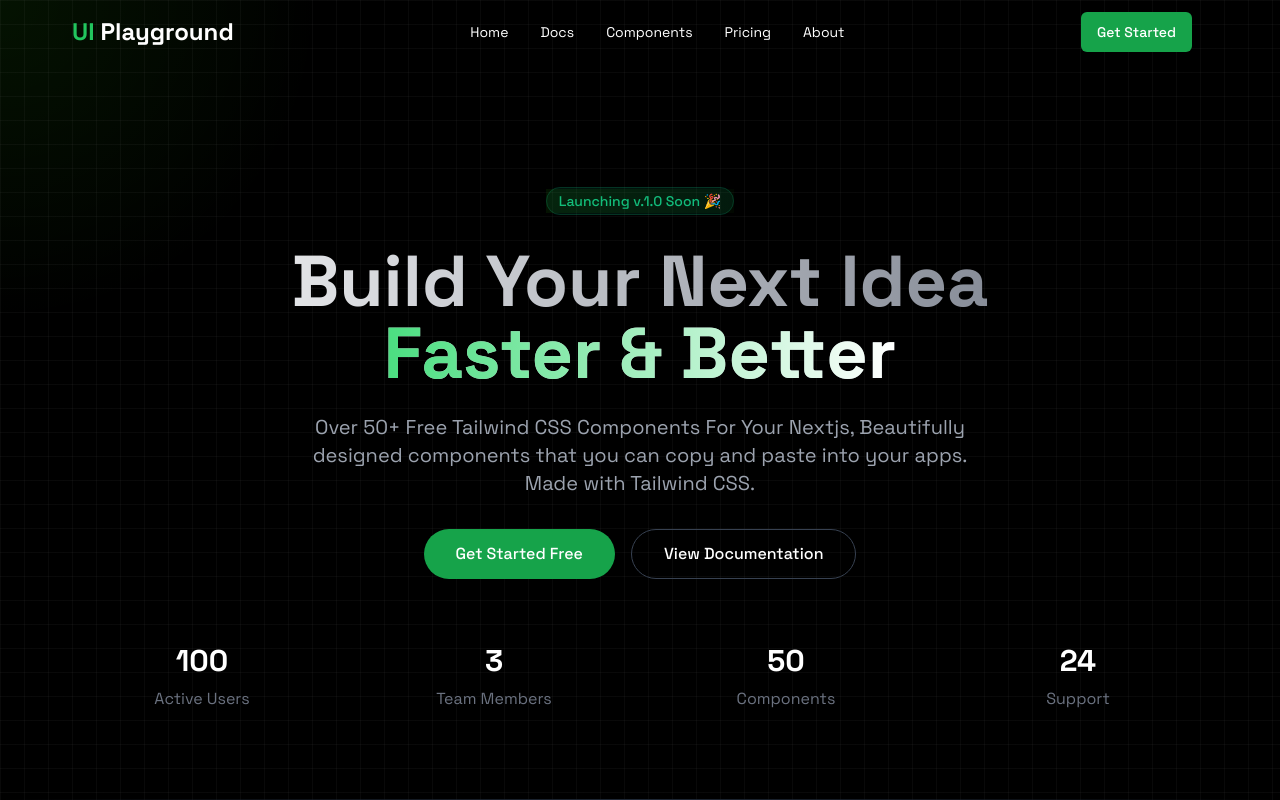
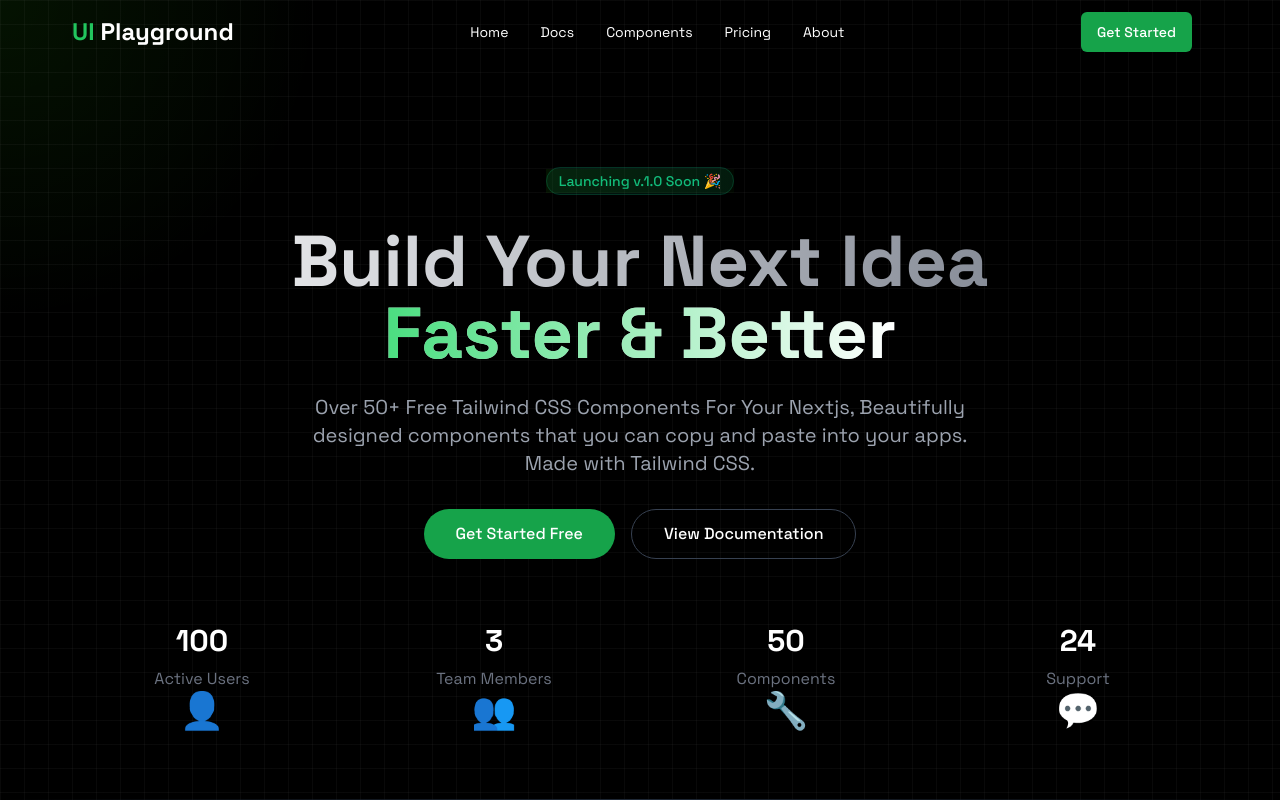
Before and after one commit to imsurajj/uiplayground, a Next.js app: page / in a window 1280 px wide. Shown: the top 800 px of the page. Built offline with nearby package versions, Linux system fonts and the light colour scheme.

Commit message:
Fixed Icons error

```diff
--- a/src/sections/Hero.tsx
+++ b/src/sections/Hero.tsx
@@ -6,10 +6,10 @@ import { useEffect, useState } from "react";
 export default function Hero() {
   const [mousePosition, setMousePosition] = useState({ x: 0, y: 0 });
   const [stats, setStats] = useState([
-    { number: 0, label: "Active Users", target: 100, },
-    { number: 0, label: "Team Members", target: 3, },
-    { number: 0, label: "Components", target: 50, },
-    { number: 0, label: "Support", target: 24, },
+    { number: 0, label: "Active Users", target: 100, icon: "👤" },
+    { number: 0, label: "Team Members", target: 3, icon: "👥" },
+    { number: 0, label: "Components", target: 50, icon: "🔧" },
+    { number: 0, label: "Support", target: 24, icon: "💬" },
   ]);
 
   useEffect(() => {
```
